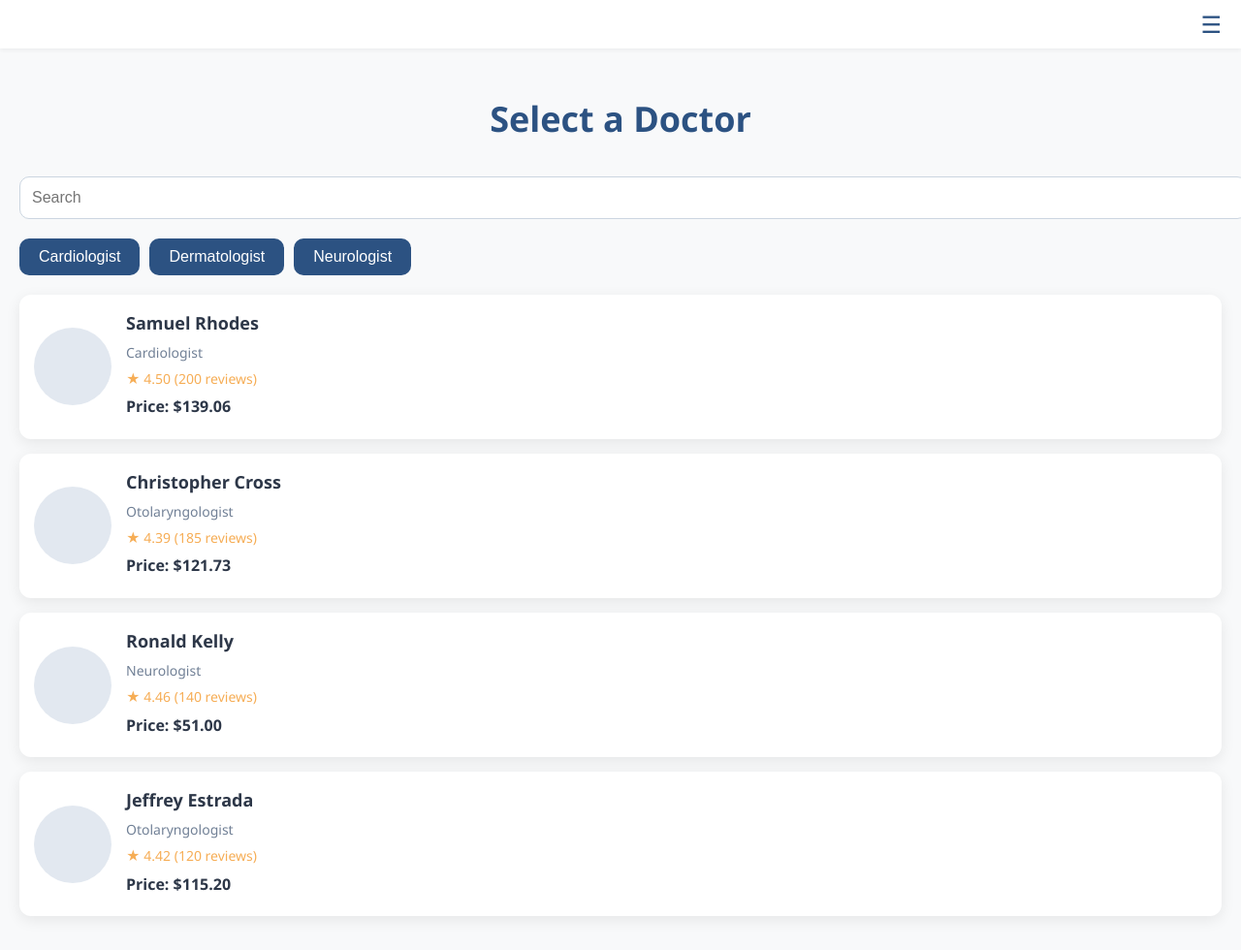
After one commit to Karimkhab/Med_App_Project, a Flask app: template webapp/webapp/main/templates/main/Main_page.html in a window 1280 px wide. The commit adds this page. Shown: the whole page at 97% size. Run offline with Flask 3, Linux system fonts and the light colour scheme; the template is opened without the code that fills it, so the values that code supplies are empty.

Commit message:
New bot commit

```diff
--- /dev/null
+++ b/webapp/webapp/main/templates/main/Main_page.html
@@ -0,0 +1,252 @@
+<!DOCTYPE html>
+<html lang="en">
+<head>
+    <meta charset="UTF-8">
+    <meta name="viewport"
+          content="width=device-width, user-scalable=no, initial-scale=1.0, maximum-scale=1.0, minimum-scale=1.0">
+    <meta http-equiv="X-UA-Compatible" content="ie=edge">
+    <title>Med App - Select a Doctor</title>
+    <style>
+        body {
+            font-family: 'Segoe UI', Roboto, -apple-system, BlinkMacSystemFont, sans-serif;
+            margin: 0;
+            padding: 0;
+            background-color: #f8f9fa;
+            color: #2d3748;
+            line-height: 1.6;
+        }
+
+        .topbar {
+            background-color: white;
+            height: 50px;
+            display: flex;
+            align-items: center;
+            justify-content: flex-end;
+            padding: 0 20px;
+            box-shadow: 0 2px 4px rgba(0,0,0,0.05);
+            position: relative;
+            z-index: 1000;
+        }
+
+        .menu-toggle {
+            font-size: 24px;
+            cursor: pointer;
+            color: #2c5282;
+        }
+
+        .sidebar {
+            position: fixed;
+            top: 0;
+            right: -260px;
+            width: 250px;
+            height: 100%;
+            background-color: white;
+            padding-top: 60px;
+            transition: right 0.3s ease;
+            z-index: 1500;
+        }
+
+        .sidebar-header {
+            position: absolute;
+            top: 15px;
+            right: 15px;
+            font-size: 24px;
+            color: #2c5282;
+            cursor: pointer;
+        }
+
+        .sidebar-menu {
+            list-style: none;
+            padding: 0;
+            margin: 0;
+        }
+
+        .sidebar-menu li {
+            padding: 15px 25px;
+            border-bottom: 1px solid #e2e8f0;
+        }
+
+        .sidebar-menu li a {
+            color: #2c5282;
+            text-decoration: none;
+            font-size: 18px;
+            font-weight: bold;
+            display: block;
+        }
+
+        .sidebar-menu li a:hover {
+            color: #1a365d;
+        }
+
+        .container {
+            max-width: 100%;
+            padding: 20px;
+            box-sizing: border-box;
+        }
+
+        .header {
+            text-align: center;
+            margin-bottom: 30px;
+        }
+
+        .header h1 {
+            font-size: 36px;
+            font-weight: 700;
+            color: #2c5282;
+        }
+
+        .search-bar {
+            width: 100%;
+            padding: 12px;
+            margin-bottom: 20px;
+            border: 1px solid #cbd5e0;
+            border-radius: 10px;
+            background-color: white;
+            font-size: 16px;
+        }
+
+        .filter-buttons {
+            display: flex;
+            gap: 10px;
+            margin-bottom: 20px;
+            flex-wrap: wrap;
+        }
+
+        .filter-btn {
+            padding: 10px 20px;
+            border: none;
+            border-radius: 10px;
+            background-color: #2c5282;
+            color: white;
+            font-size: 16px;
+            cursor: pointer;
+            transition: background-color 0.3s ease;
+        }
+
+        .filter-btn:hover {
+            background-color: #1a365d;
+        }
+
+        .doctor-card {
+            background: white;
+            border-radius: 12px;
+            padding: 15px;
+            margin-bottom: 15px;
+            box-shadow: 0 4px 15px rgba(0,0,0,0.08);
+            display: flex;
+            align-items: center;
+        }
+
+        .doctor-image {
+            width: 80px;
+            height: 80px;
+            border-radius: 50%;
+            margin-right: 15px;
+            background-color: #e2e8f0;
+        }
+
+        .doctor-info h3 {
+            margin: 0;
+            font-size: 18px;
+            color: #2d3748;
+        }
+
+        .doctor-info p {
+            margin: 5px 0;
+            font-size: 14px;
+            color: #718096;
+        }
+
+        .doctor-info .rating {
+            color: #f6ad55;
+            font-size: 14px;
+        }
+
+        .doctor-info .price {
+            font-size: 16px;
+            font-weight: 600;
+            color: #2d3748;
+        }
+    </style>
+</head>
+<body>
+    <div class="topbar">
+        <div class="menu-toggle" onclick="toggleSidebar()">☰</div>
+    </div>
+
+    <div class="sidebar" id="sidebar">
+        <div class="sidebar-header" onclick="toggleSidebar()">✕</div>
+        <ul class="sidebar-menu">
+            <li><a href="#">Profile</a></li>
+            <li><a href="#">Settings</a></li>
+            <li><a href="#" onclick="Telegram.WebApp.close()">Exit</a></li>
+        </ul>
+    </div>
+
+    <div class="container">
+        <div class="header">
+            <h1>Select a Doctor</h1>
+        </div>
+
+        <input type="text" class="search-bar" placeholder="Search">
+
+        <div class="filter-buttons">
+            <button class="filter-btn">Cardiologist</button>
+            <button class="filter-btn">Dermatologist</button>
+            <button class="filter-btn">Neurologist</button>
+        </div>
+
+        <div class="doctor-card">
+            <div class="doctor-image"></div>
+            <div class="doctor-info">
+                <h3>Samuel Rhodes</h3>
+                <p>Cardiologist</p>
+                <p class="rating">★ 4.50 (200 reviews)</p>
+                <p class="price">Price: $139.06</p>
+            </div>
+        </div>
+
+        <div class="doctor-card">
+            <div class="doctor-image"></div>
+            <div class="doctor-info">
+                <h3>Christopher Cross</h3>
+                <p>Otolaryngologist</p>
+                <p class="rating">★ 4.39 (185 reviews)</p>
+                <p class="price">Price: $121.73</p>
+            </div>
+        </div>
+
+        <div class="doctor-card">
+            <div class="doctor-image"></div>
+            <div class="doctor-info">
+                <h3>Ronald Kelly</h3>
+                <p>Neurologist</p>
+                <p class="rating">★ 4.46 (140 reviews)</p>
+                <p class="price">Price: $51.00</p>
+            </div>
+        </div>
+
+        <div class="doctor-card">
+            <div class="doctor-image"></div>
+            <div class="doctor-info">
+                <h3>Jeffrey Estrada</h3>
+                <p>Otolaryngologist</p>
+                <p class="rating">★ 4.42 (120 reviews)</p>
+                <p class="price">Price: $115.20</p>
+            </div>
+        </div>
+    </div>
+
+    <script>
+        function toggleSidebar() {
+            const sidebar = document.getElementById('sidebar');
+            sidebar.style.right = sidebar.style.right === '0px' ? '-260px' : '0px';
+        }
+
+        Telegram.WebApp.ready();
+        Telegram.WebApp.expand();
+        Telegram.WebApp.setHeaderColor('#1a365d');
+        Telegram.WebApp.setBackgroundColor('#f8f9fa');
+    </script>
+</body>
+</html>
--- a/index.html
+++ b/webapp/webapp/main/templates/main/Start_page.html
@@ -205,7 +205,7 @@
         </div>
 
         <div class="card">
-            <button class="btn btn-primary" onclick="showDoctors('general')">
+            <button class="btn btn-primary" onclick="goToMainPage()">
                 See a Doctor →
             </button>
         </div>
@@ -234,6 +234,10 @@
             }));
         }
 
+        function goToMainPage() {
+            window.location.href = "Main_page.html"; // если ты хостишь файл локально или на сервере
+        }
+
         function openTelegram() {
             Telegram.WebApp.close();
             window.location.href = "https://t.me/@med_app_tg_bot";
```
